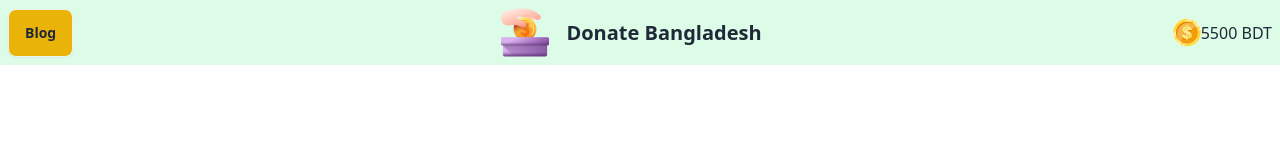
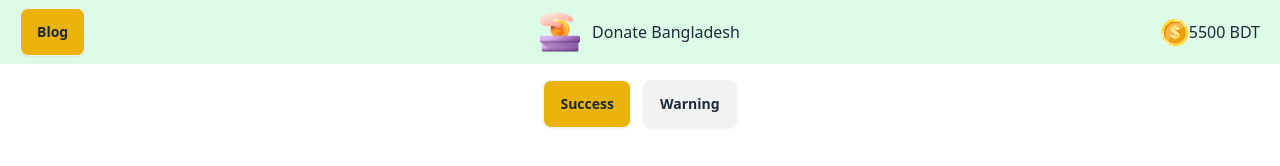
Before and after one commit to Abdullah01613/Javascript-Dom-DonationBD, a plain HTML site: page index.html in a window 1280 px wide. Drawn offline with nearby package versions, Linux system fonts and the light colour scheme.

Commit message:
button done

```diff
--- a/index.html
+++ b/index.html
@@ -11,18 +11,18 @@
 
 <!-- nav bar start here -->
 
-    <div class="navbar bg-green-100">
-        <div class="navbar-start">
+    <div class="navbar bg-green-100 sticky">
+        <div class="navbar-start pl-3">
           <div>
             <div tabindex="0" role="button" class="btn bg-yellow-500 btn-redues"><a href="./blog/blog.html">Blog</a>
             </div>
           </div>
         </div>
-        <div class="navbar-center">
-            <img src="./assets/logo.png" alt="">
-          <a class="btn btn-ghost text-xl">Donate Bangladesh</a>
+        <div class="navbar-center gap-x-3">
+            <img class="size-10" src="./assets/logo.png" alt="">
+          <a class="text-l">Donate Bangladesh</a>
         </div>
-        <div class="navbar-end">
+        <div class="navbar-end pr-3">
           <img src="./assets/coin.png" alt="">
             <div class="indicator">
               5500 BDT
@@ -32,5 +32,15 @@
 
 <!-- nav bar end here -->
 
+<!-- button stat here -->
+
+<div class="flex justify-center gap-x-3 mt-4 sticky">
+    <div><button class="btn bg-yellow-500 ">Success</button></div>
+    <div><button class="btn">Warning</button></div>
+</div>
+
+<!-- button end here -->
+
+
 </body>
 </html>
```
